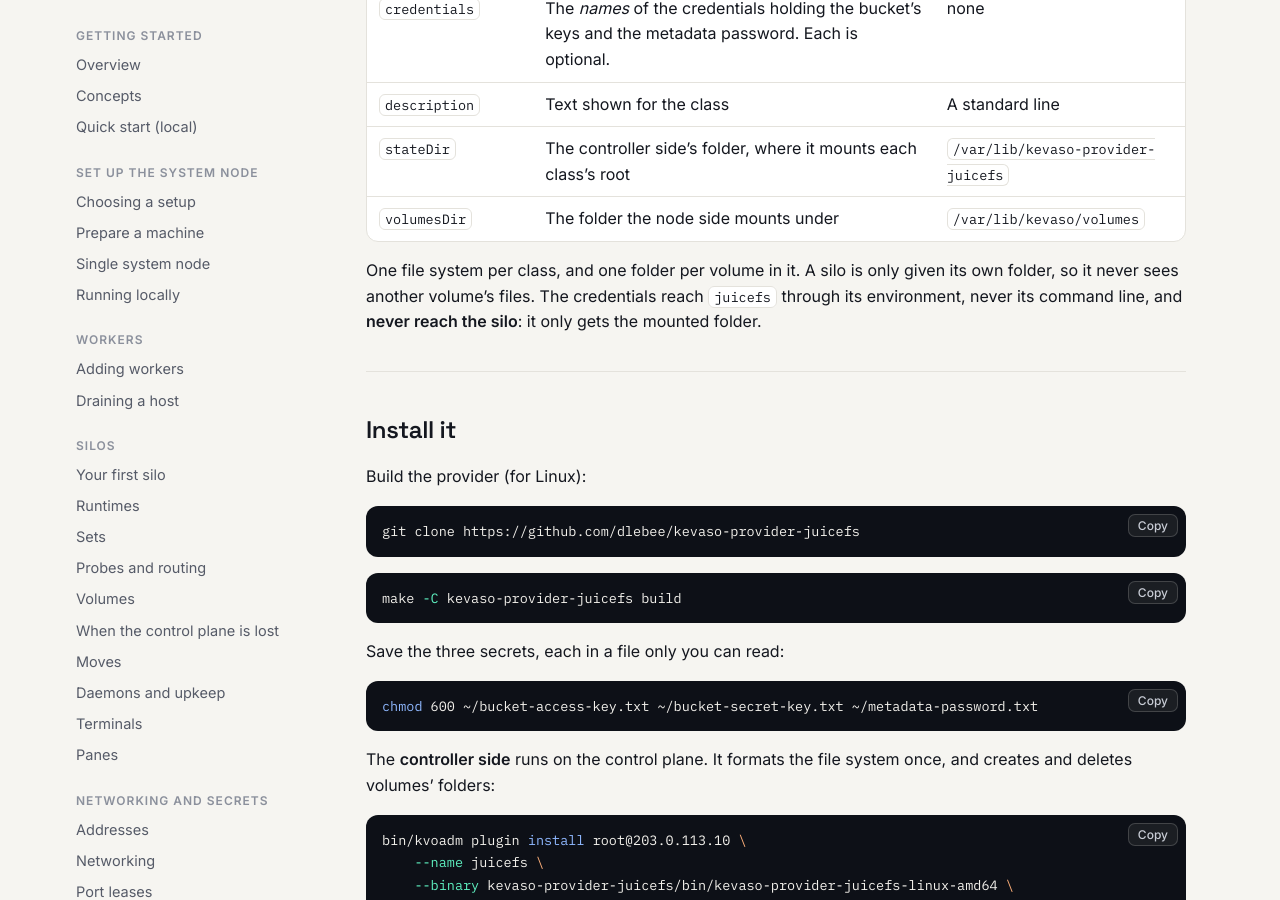
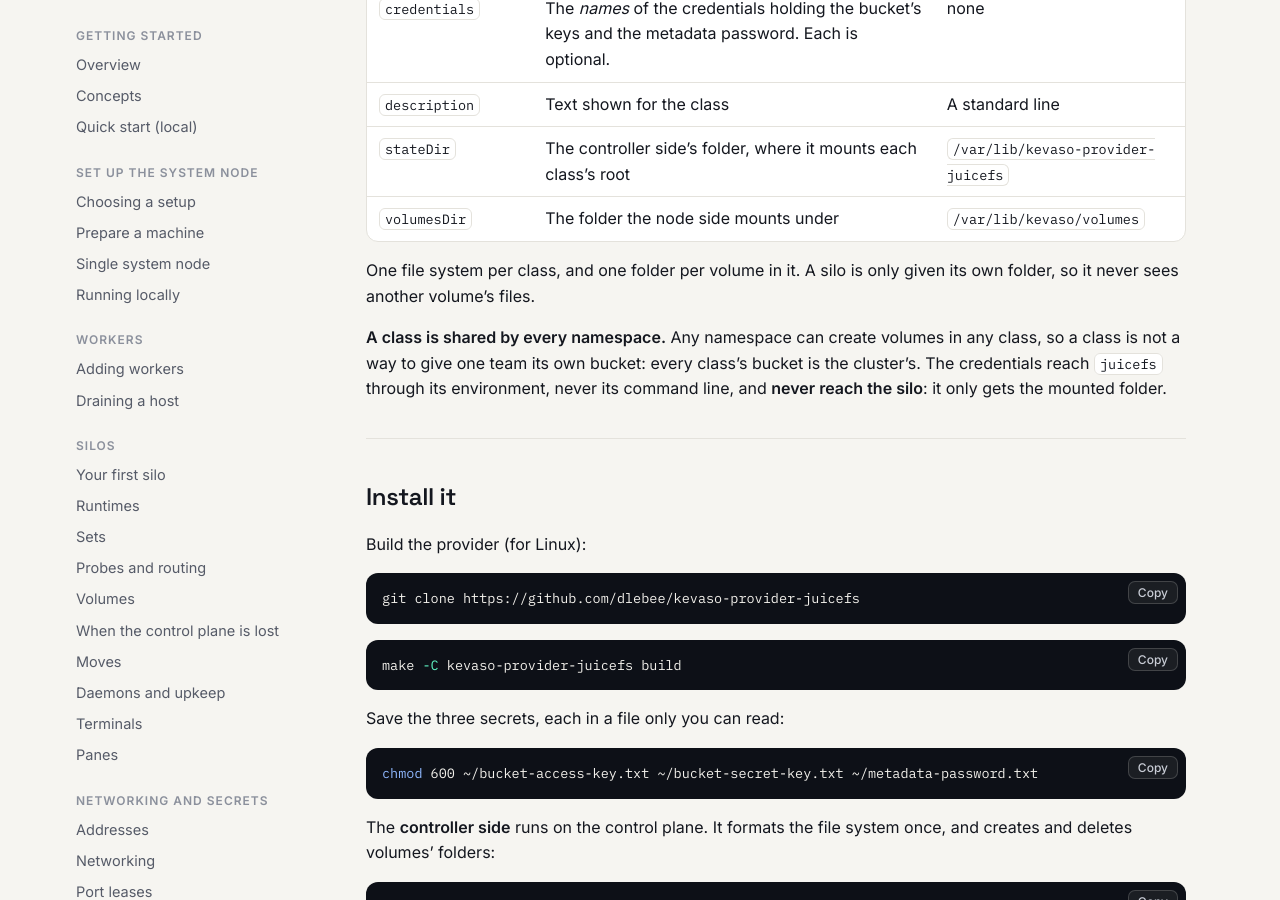
Before and after one commit to dlebee/kevaso-docs, a Jekyll site: the page built from providers/juicefs.md, in a window 1280 px wide and 900 px high, scrolled down 3041 px. Built offline with Jekyll 4.4.1, drawn with Linux system fonts in a browser that asks for light colours.

Commit message:
JuiceFS: state that a storage class is shared by every namespace
Co-Authored-By: Claude Opus 5.5 <noreply@anthropic.com>

```diff
--- a/providers/juicefs.md
+++ b/providers/juicefs.md
@@ -92,7 +92,10 @@ A JSON file naming the classes. It holds no secrets: credentials are only *named
 | `volumesDir` | The folder the node side mounts under | `/var/lib/kevaso/volumes` |
 
 One file system per class, and one folder per volume in it. A silo is only given its own folder, so
-it never sees another volume's files. The credentials reach `juicefs` through its environment,
+it never sees another volume's files.
+
+**A class is shared by every namespace.** Any namespace can create volumes in any class, so a
+class is not a way to give one team its own bucket: every class's bucket is the cluster's. The credentials reach `juicefs` through its environment,
 never its command line, and **never reach the silo**: it only gets the mounted folder.
 
 ---
```
